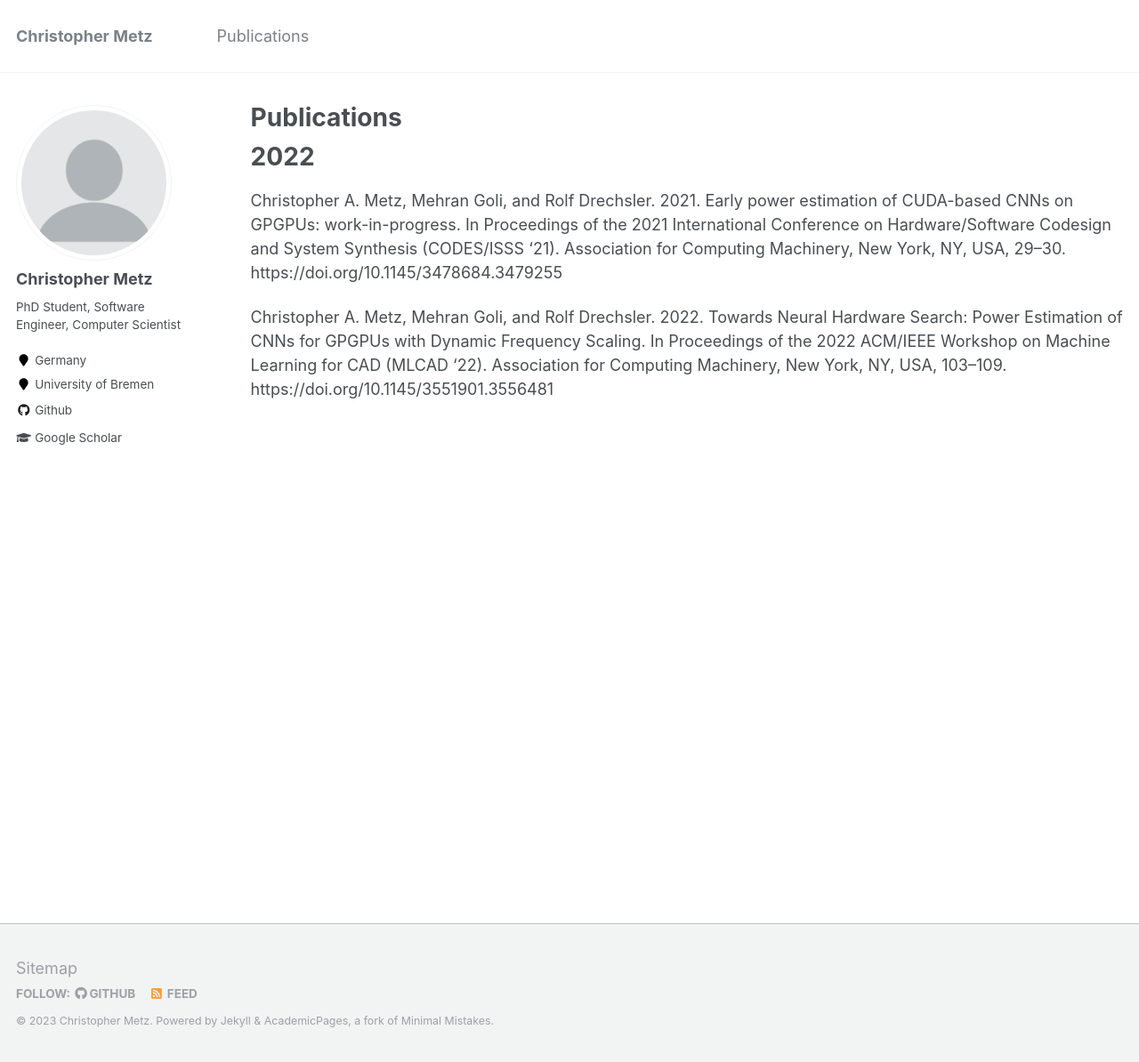
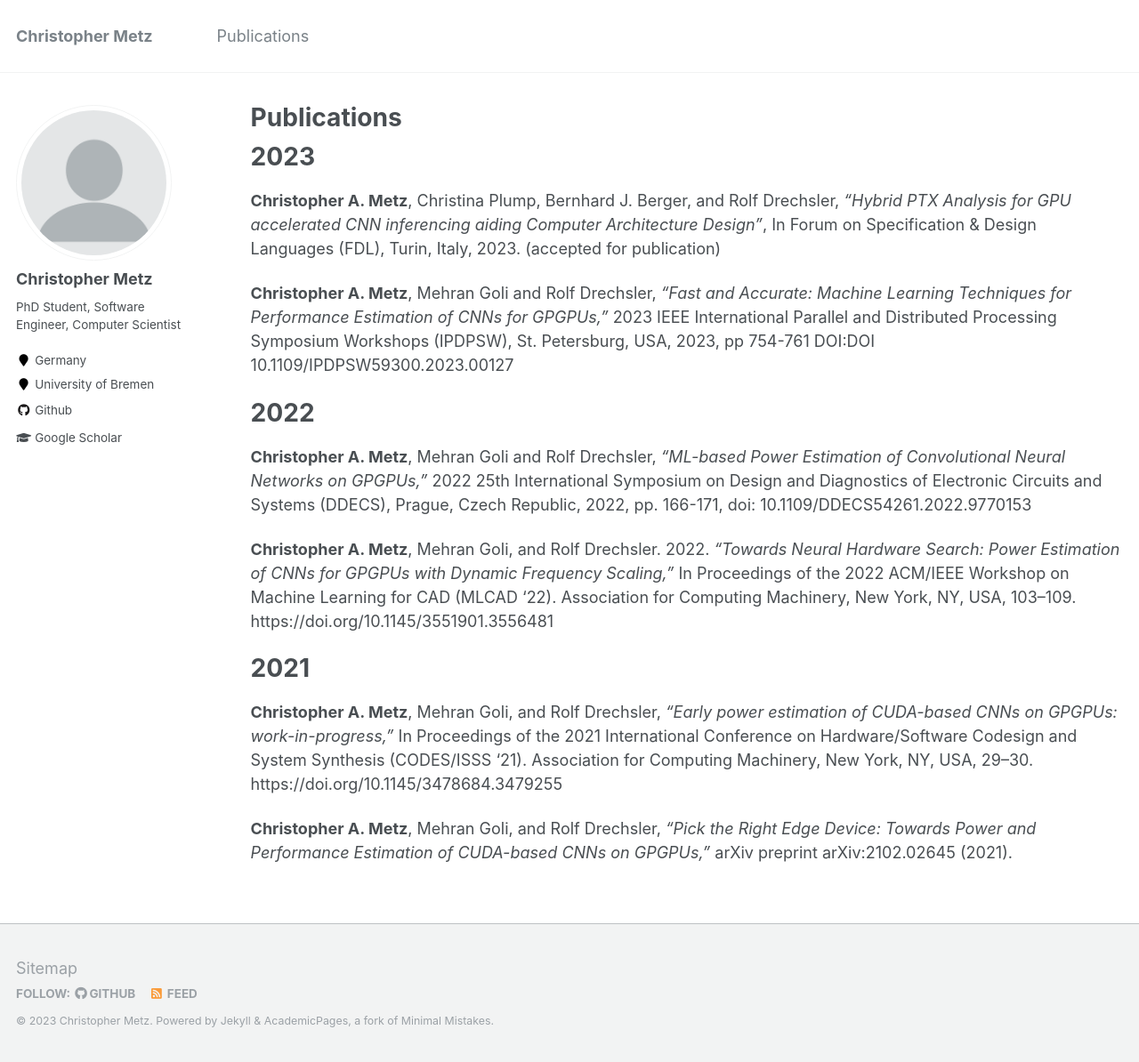
Before and after one commit to chmetz/chmetz.github.io, a Jekyll site: the page built from _pages/publications.md, in a window 1280 px wide and 1194 px high. Shown: the whole window at 89% size. Built offline with Jekyll 4.4.1, drawn with Linux system fonts in a browser that asks for light colours.

Commit message:
update papers

```diff
--- a/_pages/publications.md
+++ b/_pages/publications.md
@@ -5,9 +5,19 @@ permalink: /publications/
 author_profile: true
 ---
 
+# 2023
+
+**Christopher A. Metz**, Christina Plump, Bernhard J. Berger, and Rolf Drechsler, *“Hybrid PTX Analysis for GPU accelerated CNN inferencing aiding Computer Architecture Design”*, In Forum on Specification & Design Languages (FDL), Turin, Italy, 2023. (accepted for publication)
+
+**Christopher A. Metz**, Mehran Goli and Rolf Drechsler, *"Fast and Accurate: Machine Learning Techniques for Performance Estimation of CNNs for GPGPUs,"* 2023 IEEE International Parallel and Distributed Processing Symposium Workshops (IPDPSW), St. Petersburg, USA, 2023, pp 754-761 DOI:DOI 10.1109/IPDPSW59300.2023.00127
+
 # 2022
+**Christopher A. Metz**, Mehran Goli and Rolf Drechsler, *"ML-based Power Estimation of Convolutional Neural Networks on GPGPUs,"* 2022 25th International Symposium on Design and Diagnostics of Electronic Circuits and Systems (DDECS), Prague, Czech Republic, 2022, pp. 166-171, doi: 10.1109/DDECS54261.2022.9770153
 
-Christopher A. Metz, Mehran Goli, and Rolf Drechsler. 2021. Early power estimation of CUDA-based CNNs on GPGPUs: work-in-progress. In Proceedings of the 2021 International Conference on Hardware/Software Codesign and System Synthesis (CODES/ISSS '21). Association for Computing Machinery, New York, NY, USA, 29–30. https://doi.org/10.1145/3478684.3479255
+**Christopher A. Metz**, Mehran Goli, and Rolf Drechsler. 2022. *"Towards Neural Hardware Search: Power Estimation of CNNs for GPGPUs with Dynamic Frequency Scaling,"* In Proceedings of the 2022 ACM/IEEE Workshop on Machine Learning for CAD (MLCAD '22). Association for Computing Machinery, New York, NY, USA, 103–109. https://doi.org/10.1145/3551901.3556481
 
+# 2021
 
-Christopher A. Metz, Mehran Goli, and Rolf Drechsler. 2022. Towards Neural Hardware Search: Power Estimation of CNNs for GPGPUs with Dynamic Frequency Scaling. In Proceedings of the 2022 ACM/IEEE Workshop on Machine Learning for CAD (MLCAD '22). Association for Computing Machinery, New York, NY, USA, 103–109. https://doi.org/10.1145/3551901.3556481
+**Christopher A. Metz**, Mehran Goli, and Rolf Drechsler, *"Early power estimation of CUDA-based CNNs on GPGPUs: work-in-progress,"* In Proceedings of the 2021 International Conference on Hardware/Software Codesign and System Synthesis (CODES/ISSS '21). Association for Computing Machinery, New York, NY, USA, 29–30. https://doi.org/10.1145/3478684.3479255
+
+**Christopher A. Metz**, Mehran Goli, and Rolf Drechsler, *"Pick the Right Edge Device: Towards Power and Performance Estimation of CUDA-based CNNs on GPGPUs,"* arXiv preprint arXiv:2102.02645 (2021).
```
